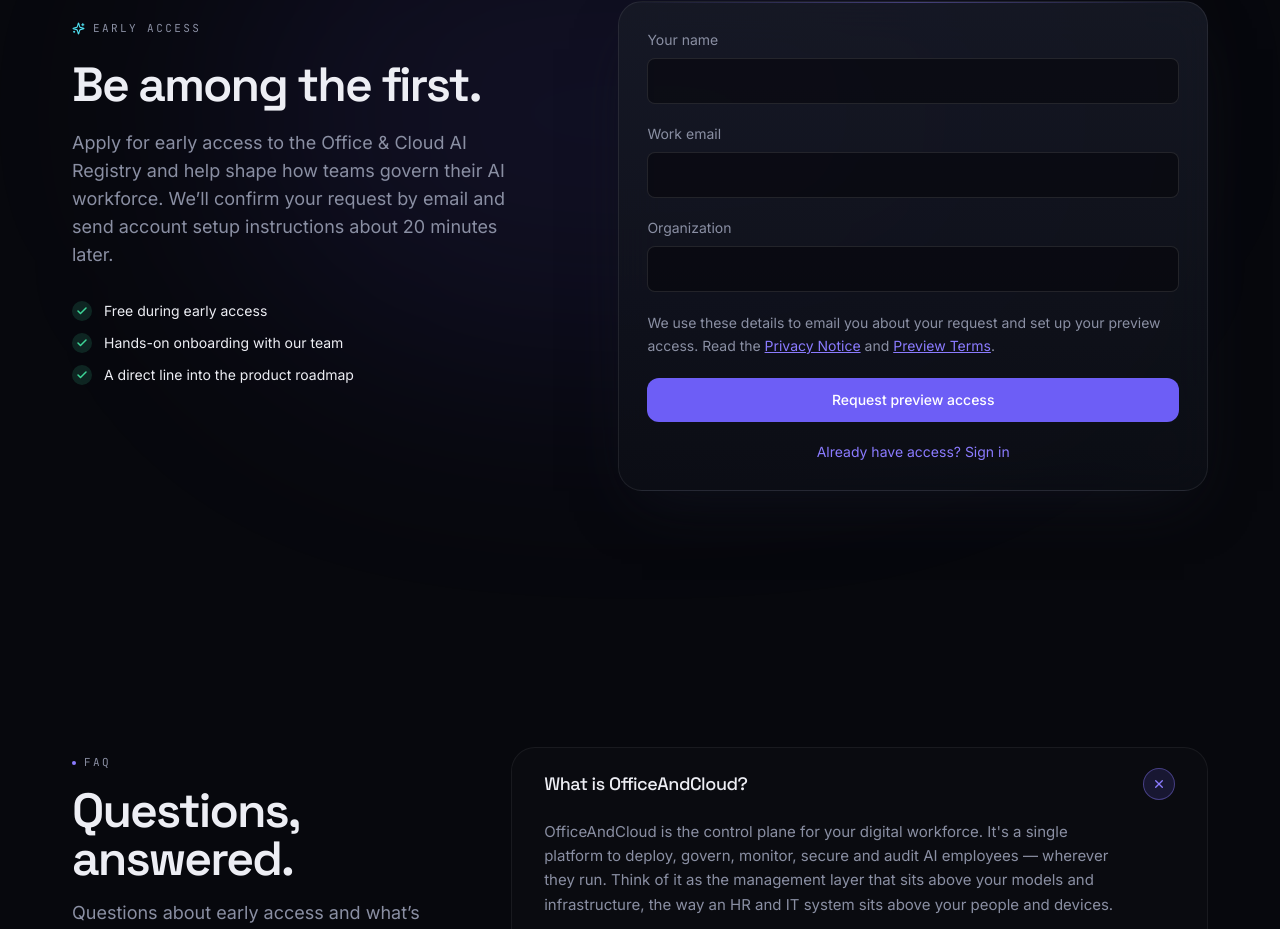
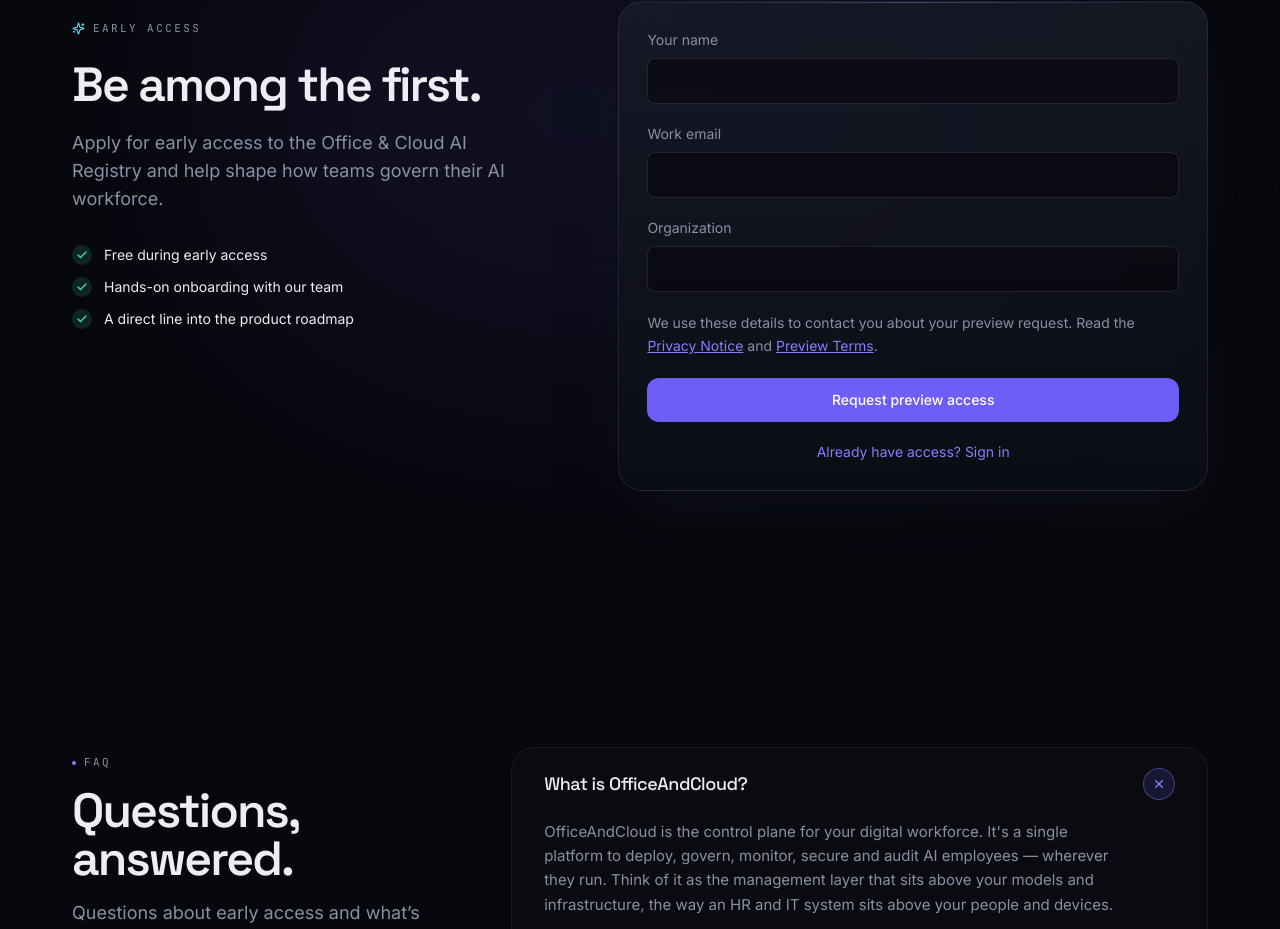
Before and after one commit to MattCarolan/officeandcloud.github.io, a Next.js app: page / in a window 1280 px wide. Shown: the part 9473-10402 px from the top of the page. Built offline with nearby package versions, Linux system fonts and the light colour scheme.

Commit message:
Keep preview confirmation focused on receipt

```diff
--- a/components/Beta.tsx
+++ b/components/Beta.tsx
@@ -78,9 +78,7 @@ export function Beta() {
             <Reveal delay={0.1}>
               <p className="mt-5 max-w-md text-base leading-relaxed text-muted sm:text-lg">
                 Apply for early access to the Office &amp; Cloud AI Registry and
-                help shape how teams govern their AI workforce. We’ll confirm
-                your request by email and send account setup instructions about
-                20 minutes later.
+                help shape how teams govern their AI workforce.
               </p>
             </Reveal>
 
@@ -126,8 +124,7 @@ export function Beta() {
                   <input name="website" tabIndex={-1} autoComplete="off" />
                 </label>
                 <p className="text-sm leading-relaxed text-muted">
-                  We use these details to email you about your request and set up
-                  your preview access. Read the{" "}
+                  We use these details to contact you about your preview request. Read the{" "}
                   <Link href="/privacy/" className="text-brand-400 underline">
                     Privacy Notice
                   </Link>{" "}
@@ -148,8 +145,8 @@ export function Beta() {
                 </button>
                 {submitted && (
                   <p role="status" className="text-sm text-ok">
-                    Check your inbox for a confirmation. Expect your account setup
-                    instructions in a separate email about 20 minutes later.
+                    Thanks for requesting early access. Check your inbox for a
+                    confirmation that we received your request.
                   </p>
                 )}
                 {error && (
```
